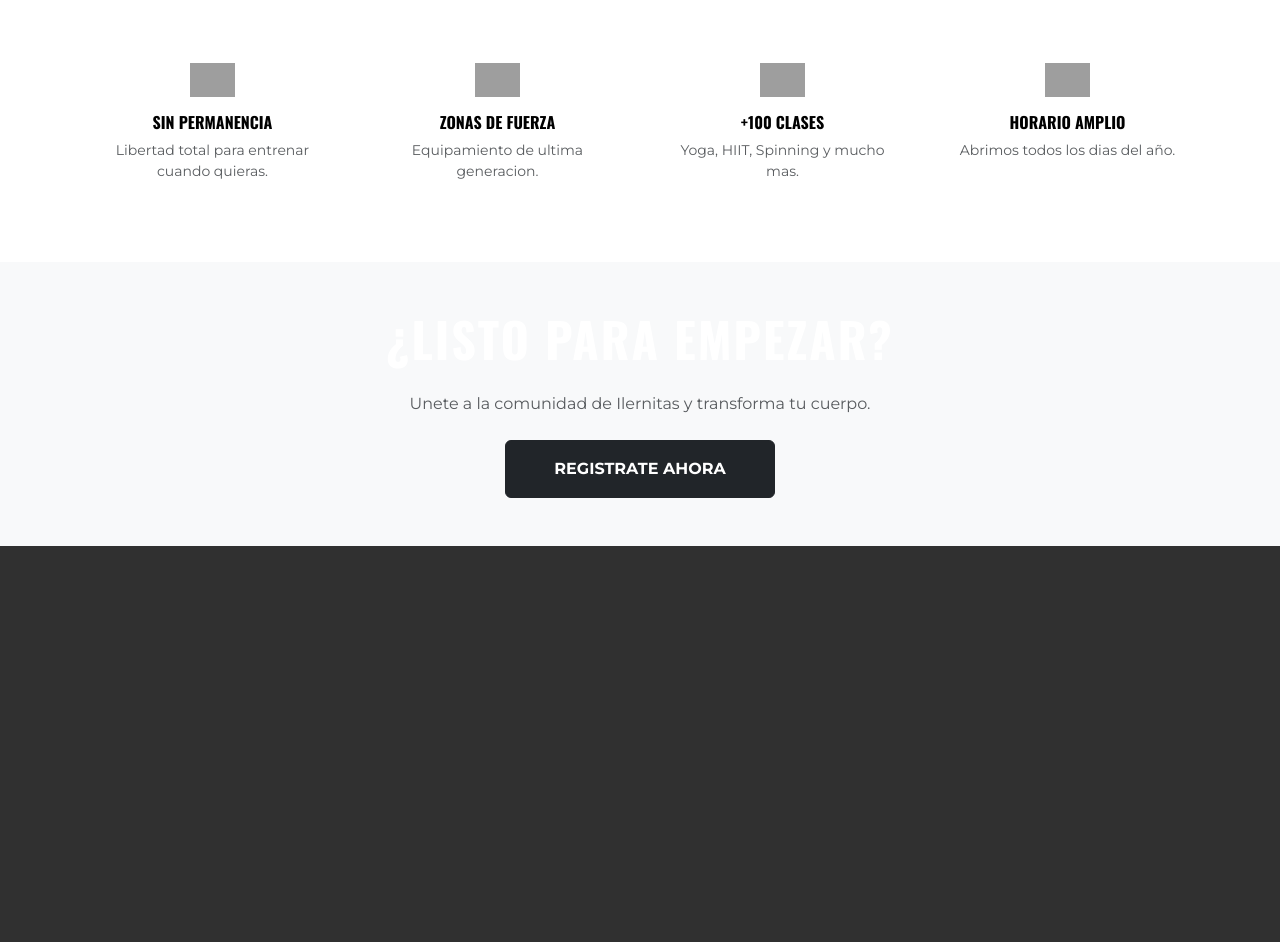
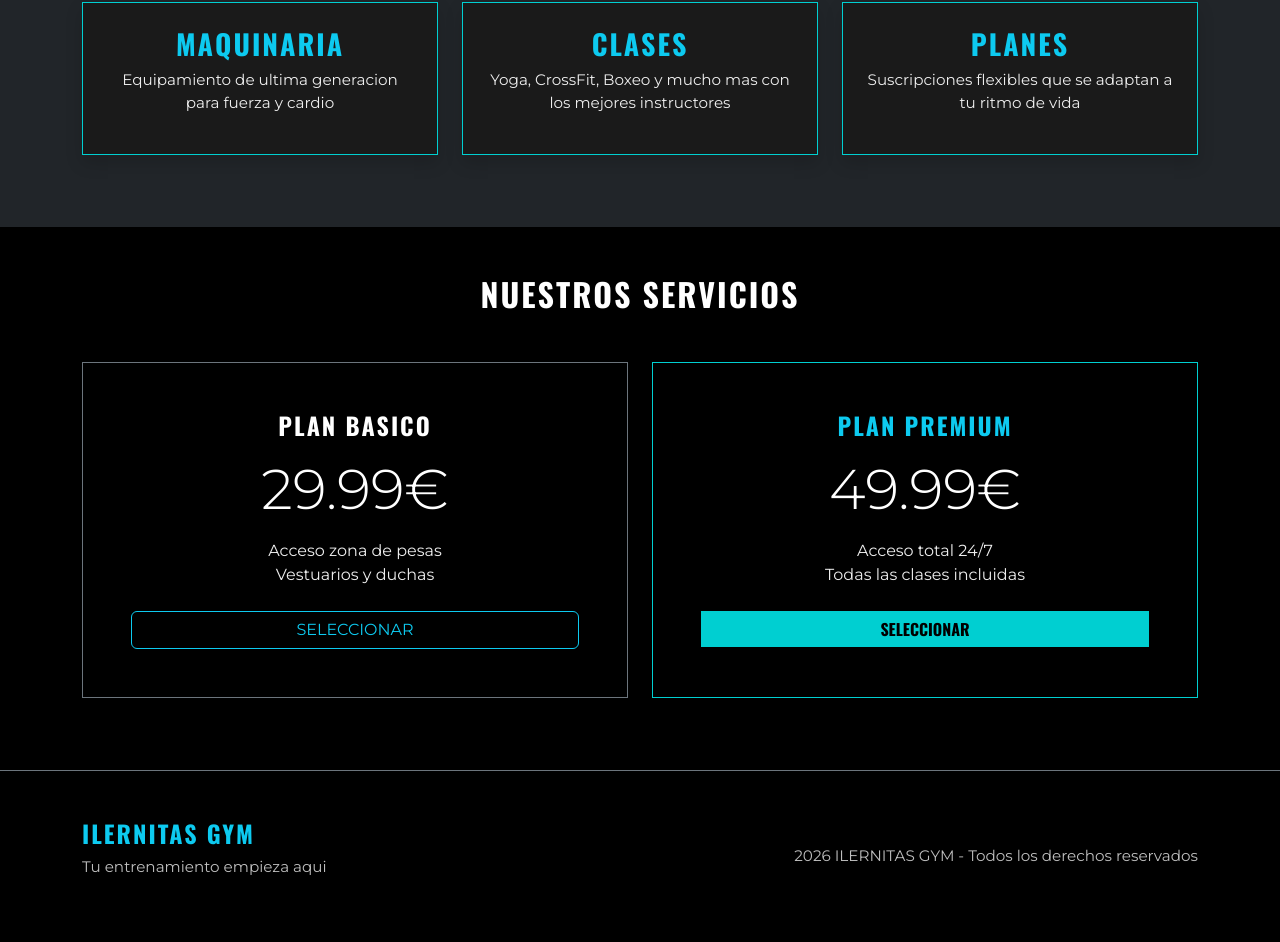
Before and after one commit to AaronEvangelista/2526-daw2-bloc2-a20-AaronEvangelista-main, a PHP site: page / in a window 1280 px wide. Shown: the part 766-1708 px from the top of the page. Before the commit the page ends 1312 px from the top, so only its background shows below. Run offline with PHP 8.4, Linux system fonts and the light colour scheme; grey boxes are pictures that could not be loaded.

Commit message:
add modificacion del index

```diff
--- a/includes/footer.php
+++ b/includes/footer.php
@@ -0,0 +1,18 @@
+<footer class="bg-black text-white py-5 border-top border-secondary">
+    <div class="container">
+        <div class="row align-items-center">
+            <div class="col-md-6 text-center text-md-start">
+                <h4 class="text-info">ILERNITAS GYM</h4>
+                <p class="text-muted small">Tu entrenamiento empieza aqui</p>
+            </div>
+            <div class="col-md-6 text-center text-md-end">
+                <p class="text-muted mb-0"> 2026 ILERNITAS GYM - Todos los derechos reservados</p>
+            </div>
+        </div>
+    </div>
+</footer>
+
+<script src="https://cdn.jsdelivr.net/npm/bootstrap@5.3.0/dist/js/bootstrap.bundle.min.js"></script>
+</body>
+
+</html>
--- a/includes/header.php
+++ b/includes/header.php
@@ -1,7 +1,9 @@
 <?php
-if (session_status() === PHP_SESSION_NONE) session_start();
+if (session_status() === PHP_SESSION_NONE) {
+    session_start();
+}
 
-$url_base = (basename($_SERVER['PHP_SELF']) == 'index.php' && !strpos($_SERVER['PHP_SELF'], 'pages')) ? '' : '../';
+$ruta_base = file_exists('styles/style.css') ? "" : "../";
 ?>
 <!DOCTYPE html>
 <html lang="es">
@@ -9,41 +11,45 @@ $url_base = (basename($_SERVER['PHP_SELF']) == 'index.php' && !strpos($_SERVER['
 <head>
     <meta charset="UTF-8">
     <meta name="viewport" content="width=device-width, initial-scale=1.0">
-    <title>GYM Ilernitas</title>
+    <link href="https://fonts.googleapis.com/css2?family=Montserrat:wght@300;400;700&family=Oswald:wght@500;700&display=swap" rel="stylesheet">
     <link href="https://cdn.jsdelivr.net/npm/bootstrap@5.3.0/dist/css/bootstrap.min.css" rel="stylesheet">
-    <link href="https://fonts.googleapis.com/css2?family=Montserrat:wght@300;400;700&family=Oswald:wght@500;700&display=swap" rel="stylesheet">
 
-    <link rel="stylesheet" href="<?php echo $url_base; ?>styles/style.css">
+    <link rel="stylesheet" href="<?php echo $ruta_base; ?>styles/style.css">
+
+    <title>ILERNITAS GYM</title>
 </head>
 
 <body>
-    <nav class="navbar navbar-expand-lg navbar-dark sticky-top">
+
+    <nav class="navbar navbar-expand-lg navbar-dark shadow">
         <div class="container">
-            <a class="navbar-brand" href="<?php echo $url_base; ?>index.php">ILERNITAS <span>GYM</span></a>
+            <a class="navbar-brand" href="<?php echo $ruta_base; ?>index.php">
+                ILERNITAS <span>GYM</span>
+            </a>
+
+            <button class="navbar-toggler" type="button" data-bs-toggle="collapse" data-bs-target="#navbarNav">
+                <span class="navbar-toggler-icon"></span>
+            </button>
 
             <div class="collapse navbar-collapse" id="navbarNav">
-                <ul class="navbar-nav ms-auto align-items-center">
+                <ul class="navbar-nav ms-auto">
                     <li class="nav-item">
-                        <a class="nav-link" href="<?php echo $url_base; ?>index.php">Inicio</a>
+                        <a class="nav-link" href="<?php echo $ruta_base; ?>index.php">Inicio</a>
                     </li>
 
                     <?php if (isset($_SESSION['rol'])): ?>
                         <li class="nav-item">
-                            <a class="nav-link" href="<?php echo $url_base; ?>pages/verClases.php">Horarios</a>
+                            <a class="nav-link" href="<?php echo $ruta_base; ?>pages/perfil.php">Mi Perfil</a>
                         </li>
-
-                        <li class="nav-item ms-lg-3">
-                            <a class="nav-link fw-bold text-info" href="<?php echo $url_base; ?>pages/perfil.php">
-                                Hola, <?php echo htmlspecialchars($_SESSION['nombre']); ?>
-                            </a>
-                        </li>
-
                         <li class="nav-item">
-                            <a class="nav-link btn btn-sm btn-outline-danger ms-lg-2" href="<?php echo $url_base; ?>sessions/logout.php">Salir</a>
+                            <a class="nav-link text-info" href="<?php echo $ruta_base; ?>sessions/logout.php">Cerrar Sesion</a>
                         </li>
                     <?php else: ?>
                         <li class="nav-item">
-                            <a class="nav-link" href="<?php echo $url_base; ?>sessions/login.php">Login</a>
+                            <a class="nav-link" href="<?php echo $ruta_base; ?>sessions/login.php">Login</a>
+                        </li>
+                        <li class="nav-item">
+                            <a class="nav-link" href="<?php echo $ruta_base; ?>sessions/registro.php">Registro</a>
                         </li>
                     <?php endif; ?>
                 </ul>
--- a/index.php
+++ b/index.php
@@ -3,86 +3,108 @@ session_start();
 include 'includes/header.php';
 ?>
 
-<div class="hero-section text-white d-flex align-items-center" style="position: relative; min-height: 85vh; background-image: url('https://images.unsplash.com/photo-1534438327276-14e5300c3a48?q=80&w=2070&auto=format&fit=crop'); background-size: cover; background-position: center; background-attachment: fixed;">
+<section class="hero-section text-center text-white d-flex align-items-center" style="min-height: 80vh; background: linear-gradient(rgba(0,0,0,0.6), rgba(0,0,0,0.6)), url('img/fondo.jpg'); background-size: cover; background-position: center;">
+    <div class="container">
+        <h1 class="display-2 fw-bold" style="font-family: 'Oswald', sans-serif;">ENTRENA SIN LIMITES</h1>
+        <p class="lead mb-4" style="font-family: 'Montserrat', sans-serif;">El gimnasio mas completo para alcanzar tus objetivos fitness</p>
 
-    <div class="overlay" style="position: absolute; top: 0; left: 0; width: 100%; height: 100%; background: rgba(0, 0, 0, 0.65);"></div>
+        <?php if (!isset($_SESSION['rol'])): ?>
+            <div class="d-grid gap-3 d-sm-flex justify-content-sm-center">
+                <a href="sessions/registro.php" class="btn btn-info btn-lg px-5 py-3 shadow">UNIRSE AHORA</a>
+                <a href="sessions/login.php" class="btn btn-outline-light btn-lg px-5 py-3">INICIAR SESION</a>
+            </div>
+        <?php else: ?>
+            <a href="sessions/perfil.php" class="btn btn-info btn-lg px-5 py-3 shadow">IR A MI PANEL</a>
+        <?php endif; ?>
+    </div>
+</section>
 
-    <div class="container position-relative" style="z-index: 2;">
-        <div class="row">
-            <div class="col-lg-8">
-                <h1 class="display-1 fw-bold mb-3" style="font-family: 'Oswald', sans-serif; letter-spacing: 2px;">
-                    ENTRENA SIN <span class="text-info" style="color: #00cfd1 !important;">LIMITES</span>
-                </h1>
-                <p class="lead fs-3 mb-5" style="font-family: 'Montserrat', sans-serif; font-weight: 300;">
-                    Bienvenido a GYM Ilernitas. Gestiona tus clases dirigidas y alcanza tus objetivos con los mejores profesionales.
-                </p>
-
-                <div class="card bg-dark bg-opacity-75 border-info p-4 d-inline-block shadow-lg">
-                    <h2 class="h4 text-white" style="font-family: 'Oswald', sans-serif;">Hola, <?php echo isset($_SESSION['nombre']) ? htmlspecialchars($_SESSION['nombre']) : 'Atleta'; ?>!</h2>
-                    <p class="text-light" style="font-family: 'Montserrat', sans-serif;">
-                        Estado: <span class="badge bg-info text-dark"><?php echo isset($_SESSION['rol']) ? strtoupper($_SESSION['rol']) : 'Invitado'; ?></span>
-                    </p>
-
-                    <div class="d-flex gap-3 mt-3">
-                        <a href="pages/verClases.php" class="btn btn-info btn-lg fw-bold px-4">Ver Horarios</a>
-
-                        <?php if (isset($_SESSION['rol']) && $_SESSION['rol'] == 'admin'): ?>
-                            <a href="pages/perfil.php" class="btn btn-outline-warning btn-lg px-4">Panel Control</a>
-                        <?php elseif (!isset($_SESSION['rol'])): ?>
-                            <a href="sessions/login.php" class="btn btn-outline-light btn-lg px-4">Iniciar Sesion</a>
-                        <?php endif; ?>
-                    </div>
+<section class="py-5 bg-dark">
+    <div class="container">
+        <div class="row text-center">
+            <div class="col-md-4 mb-4">
+                <div class="card p-4 h-100 shadow border-info">
+                    <h3 class="text-info">MAQUINARIA</h3>
+                    <p class="text-muted">Equipamiento de ultima generacion para fuerza y cardio</p>
                 </div>
             </div>
-        </div>
-    </div>
-</div>
-
-<section class="py-5 bg-white text-dark shadow-sm">
-    <div class="container">
-        <div class="row text-center g-4">
-            <div class="col-6 col-md-3">
-                <div class="p-3">
-                    <img src="https://cdn-icons-png.flaticon.com/512/69/69840.png" alt="Icono" width="45" class="mb-3">
-                    <h6 class="fw-bold uppercase" style="font-family: 'Oswald', sans-serif;">Sin Permanencia</h6>
-                    <p class="small text-muted" style="font-family: 'Montserrat', sans-serif;">Libertad total para entrenar cuando quieras.</p>
+            <div class="col-md-4 mb-4">
+                <div class="card p-4 h-100 shadow border-info">
+                    <h3 class="text-info">CLASES</h3>
+                    <p class="text-muted">Yoga, CrossFit, Boxeo y mucho mas con los mejores instructores</p>
                 </div>
             </div>
-            <div class="col-6 col-md-3">
-                <div class="p-3">
-                    <img src="https://cdn-icons-png.flaticon.com/512/2964/2964514.png" alt="Icono" width="45" class="mb-3">
-                    <h6 class="fw-bold uppercase" style="font-family: 'Oswald', sans-serif;">Zonas de Fuerza</h6>
-                    <p class="small text-muted" style="font-family: 'Montserrat', sans-serif;">Equipamiento de ultima generacion.</p>
-                </div>
-            </div>
-            <div class="col-6 col-md-3">
-                <div class="p-3">
-                    <img src="https://cdn-icons-png.flaticon.com/512/84/84145.png" alt="Icono" width="45" class="mb-3">
-                    <h6 class="fw-bold uppercase" style="font-family: 'Oswald', sans-serif;">+100 Clases</h6>
-                    <p class="small text-muted" style="font-family: 'Montserrat', sans-serif;">Yoga, HIIT, Spinning y mucho mas.</p>
-                </div>
-            </div>
-            <div class="col-6 col-md-3">
-                <div class="p-3">
-                    <img src="https://cdn-icons-png.flaticon.com/512/2784/2784459.png" alt="Icono" width="45" class="mb-3">
-                    <h6 class="fw-bold uppercase" style="font-family: 'Oswald', sans-serif;">Horario Amplio</h6>
-                    <p class="small text-muted" style="font-family: 'Montserrat', sans-serif;">Abrimos todos los dias del año.</p>
+            <div class="col-md-4 mb-4">
+                <div class="card p-4 h-100 shadow border-info">
+                    <h3 class="text-info">PLANES</h3>
+                    <p class="text-muted">Suscripciones flexibles que se adaptan a tu ritmo de vida</p>
                 </div>
             </div>
         </div>
     </div>
 </section>
 
-<section class="py-5 bg-light">
+<section class="py-5 bg-black">
     <div class="container text-center">
-        <h2 class="display-5 fw-bold mb-4" style="font-family: 'Oswald', sans-serif;">¿LISTO PARA EMPEZAR?</h2>
-        <p class="text-muted mb-4" style="font-family: 'Montserrat', sans-serif;">Unete a la comunidad de Ilernitas y transforma tu cuerpo.</p>
-        <?php if (!isset($_SESSION['rol'])): ?>
-            <a href="sessions/registro.php" class="btn btn-dark btn-xl px-5 py-3 fw-bold">REGISTRATE AHORA</a>
-        <?php endif; ?>
+        <h2 class="mb-5" style="color: #fff;">NUESTROS SERVICIOS</h2>
+        <div class="row justify-content-center">
+
+            <?php if (!isset($_SESSION['rol'])): ?>
+                <div class="col-lg-6 mb-4">
+                    <div class="p-5 border border-secondary h-100">
+                        <h4 style="color: #fff;">PLAN BASICO</h4>
+                        <p class="display-4 my-3" style="color: #fff;">29.99€</p>
+                        <ul class="list-unstyled mb-4" style="color: #eee;">
+                            <li>Acceso zona de pesas</li>
+                            <li>Vestuarios y duchas</li>
+                        </ul>
+                        <a href="sessions/registro.php" class="btn btn-outline-info w-100">SELECCIONAR</a>
+                    </div>
+                </div>
+                <div class="col-lg-6 mb-4">
+                    <div class="p-5 border border-info h-100">
+                        <h4 class="text-info">PLAN PREMIUM</h4>
+                        <p class="display-4 my-3" style="color: #fff;">49.99€</p>
+                        <ul class="list-unstyled mb-4" style="color: #eee;">
+                            <li>Acceso total 24/7</li>
+                            <li>Todas las clases incluidas</li>
+                        </ul>
+                        <a href="sessions/registro.php" class="btn btn-info w-100">SELECCIONAR</a>
+                    </div>
+                </div>
+
+            <?php elseif ($_SESSION['rol'] === 'user'): ?>
+                <div class="col-lg-10">
+                    <div class="row g-4">
+                        <div class="col-md-6">
+                            <div class="p-5 border border-secondary h-100">
+                                <h3 style="color: #fff;">TUS CLASES BASICAS</h3>
+                                <p style="color: #bbb;">Consulta los horarios de Yoga y Cardio disponibles para tu plan.</p>
+                                <a href="pages/verClases.php" class="btn btn-outline-light w-100">VER HORARIOS</a>
+                            </div>
+                        </div>
+                        <div class="col-md-6">
+                            <div class="p-5 border border-info h-100" style="background: rgba(0, 207, 209, 0.1);">
+                                <h3 class="text-info">PASA AL SIGUIENTE NIVEL</h3>
+                                <p style="color: #fff;">Desbloquea nuevas clases y mas.</p>
+                                <a href="#" class="btn btn-info w-100">Mejora  a Premiun</a>
+                            </div>
+                        </div>
+                    </div>
+                </div>
+
+            <?php else: ?>
+                <div class="col-lg-8">
+                    <div class="p-5 border border-info">
+                        <h3 class="text-info">ERES MIEMBRO PREMIUM</h3>
+                        <p style="color: #eee;">Tienes acceso total a todas nuestras instalaciones y clases dirigidas.</p>
+                        <a href="pages/verClases.php" class="btn btn-outline-info">CONSULTAR MIS CLASES</a>
+                    </div>
+                </div>
+            <?php endif; ?>
+
+        </div>
     </div>
 </section>
 
-<?php
-include 'includes/footer.php';
-?>
+<?php include 'includes/footer.php'; ?>
--- a/pages/perfil.php
+++ b/pages/perfil.php
@@ -14,11 +14,11 @@ if (!isset($_SESSION['rol'])) {
                 <h3 style="font-family: 'Oswald', sans-serif;">MI PERFIL</h3>
                 <hr class="border-info">
 
-                <!-- para poder tener un avatar una img de perfil -->
                 <div class="mb-4">
-                    <img src="https://ui-avatars.com/api/?name=<?php echo urlencode($_SESSION['nombre']); ?>&background=00cfd1&color=000&size=150&bold=true"
+                    <img src="../img/fotoPerfil.png"
                         class="rounded-circle border border-info shadow"
-                        alt="Avatar">
+                        alt="Avatar"
+                        style="width: 150px; height: 150px; object-fit: cover;">
                 </div>
 
                 <p style="font-family: 'Montserrat', sans-serif;">
--- a/styles/style.css
+++ b/styles/style.css
@@ -6,12 +6,10 @@ body {
     color: #ffffff;
     margin: 0;
     padding: 0;
+    overflow-x: hidden;
 }
 
-h1,
-h2,
-h3,
-.navbar-brand {
+h1, h2, h3, h4, .navbar-brand {
     font-family: "Oswald", sans-serif;
     text-transform: uppercase;
     font-weight: 700;
@@ -19,14 +17,13 @@ h3,
 }
 
 .navbar {
-  background: rgba(0, 0, 0, 0.9) !important;
-  backdrop-filter: blur(10px);
+    background: #000000 !important;
     border-bottom: 3px solid #00cfd1;
     padding: 12px 0;
 }
 
 .navbar-brand {
-  font-size: 2rem;
+    font-size: 1.8rem;
     color: #ffffff !important;
 }
 
@@ -34,54 +31,19 @@ h3,
     color: #00cfd1;
 }
 
-.navbar-dark .navbar-nav .nav-link {
+.nav-link {
     color: #ffffff !important;
     font-family: "Oswald", sans-serif;
-  font-size: 1.1rem;
-  letter-spacing: 1.5px;
-  margin-left: 20px;
-  transition: all 0.3s ease;
+    font-size: 1rem;
+    text-transform: uppercase;
+    letter-spacing: 1px;
+    margin-left: 15px;
+    transition: 0.3s ease;
 }
 
-.navbar-dark .navbar-nav .nav-link:hover {
+.nav-link:hover {
     color: #00cfd1 !important;
-  transform: scale(1.1);
-}
-
-.hero-section {
-  position: relative;
-  overflow: hidden;
-  display: flex;
-  align-items: center;
-}
-
-.overlay {
-  background: linear-gradient(to right, rgba(0, 0, 0, 0.8), rgba(0, 0, 0, 0.4));
-  z-index: 1;
-}
-
-.btn-info {
-  background-color: #00cfd1;
-  border: none;
-  color: #000;
-  font-family: "Oswald", sans-serif;
-  font-weight: 700;
-  padding: 12px 30px;
-  border-radius: 0;
-  transition: all 0.4s ease;
-}
-
-.btn-info:hover {
-  background-color: #ffffff;
-  color: #000;
-  box-shadow: 0 0 20px #00cfd1;
-}
-
-.btn-outline-warning {
-  border: 2px solid #ffc107;
-  color: #ffc107;
-  border-radius: 0;
-  font-family: "Oswald", sans-serif;
+    transform: translateY(-2px);
 }
 
 .card {
@@ -94,24 +56,163 @@ h3,
 
 .card:hover {
     border-color: #00cfd1;
-  transform: translateY(-10px);
+    box-shadow: 0 0 20px rgba(0, 207, 209, 0.2);
 }
 
-section.bg-white {
-  background-color: #ffffff !important;
-  color: #000 !important;
+.card p, .text-muted {
+    color: #eeeeee !important;
+    font-size: 0.95rem;
 }
 
-.uppercase {
+.border-info {
+    border-color: #00cfd1 !important;
+}
+
+.btn-info {
+    background-color: #00cfd1;
+    border: none;
+    color: #000;
+    font-family: "Oswald", sans-serif;
+    font-weight: 700;
+    border-radius: 0;
+    transition: 0.3s;
+}
+
+.btn-info:hover {
+    background-color: #fff;
+    box-shadow: 0 0 15px rgba(0, 207, 209, 0.5);
+}
+
+footer {
+    background-color: #000000 !important;
+    border-top: 1px solid #333 !important;
+    color: #ffffff !important;
+}
+
+footer h4 {
+    color: #00cfd1 !important;
+}
+
+footer p, footer span {
+    color: #ffffff !important;
+    opacity: 0.8;
+}
+
+.auth-wrapper {
+    min-height: 100vh;
+    display: flex;
+    align-items: center;
+    justify-content: center;
+    background: linear-gradient(rgba(0,0,0,0.75), rgba(0,0,0,0.75)),
+                url('../img/logins.jpg');
+    background-size: cover;
+    background-position: center;
+}
+
+.login-card {
+    background: rgba(15, 15, 15, 0.95);
+    border: 1px solid #00cfd1;
+    padding: 40px;
+    width: 100%;
+    max-width: 420px;
+    border-radius: 0;
+    box-shadow: 0 0 30px rgba(0, 0, 0, 0.5);
+}
+
+.form-group label {
+    display: block;
+    color: #00cfd1;
+    font-size: 0.75rem;
+    font-weight: bold;
+    margin-bottom: 8px;
+    font-family: "Oswald", sans-serif;
+    letter-spacing: 1px;
+}
+
+.custom-input {
+    width: 100%;
+    background: #222 !important;
+    border: 1px solid #444;
+    padding: 14px;
+    color: #fff !important;
+    margin-bottom: 20px;
+    font-family: "Montserrat", sans-serif;
+    border-radius: 0;
+}
+
+.custom-input:focus {
+    border-color: #00cfd1;
+    outline: none;
+    background: #2a2a2a !important;
+    box-shadow: 0 0 8px rgba(0, 207, 209, 0.3);
+}
+
+.btn-gym-main {
+    width: 100%;
+    padding: 15px;
+    background: #00cfd1;
+    color: #000;
+    border: none;
+    font-family: "Oswald", sans-serif;
+    font-weight: bold;
     text-transform: uppercase;
+    letter-spacing: 1px;
+    cursor: pointer;
+    transition: 0.3s;
+}
+
+.btn-gym-main:hover {
+    background: #fff;
+    transform: scale(1.02);
+}
+
+.alert-error {
+    background: rgba(255, 0, 0, 0.15);
+    color: #ff4d4d;
+    padding: 12px;
+    border-left: 4px solid #ff4d4d;
+    margin-bottom: 20px;
+    font-size: 0.85rem;
+    text-align: center;
+}
+
+.auth-footer {
+    text-align: center;
+    margin-top: 25px;
+}
+
+.auth-footer p, .auth-footer a {
+    color: #ffffff !important;
+    font-size: 0.9rem;
+    text-decoration: none;
+}
+
+.auth-footer a:hover {
+    color: #00cfd1 !important;
+}
+
+.back-link {
+    display: block;
+    margin-top: 15px;
+    font-size: 0.8rem !important;
+    opacity: 0.7;
+    color: #ffffff !important;
+}
+
+.rounded-circle {
+    border-width: 4px !important;
+    border-color: #00cfd1 !important;
 }
 
 @media (max-width: 768px) {
-  h1 {
-    font-size: 3rem !important;
+    .login-card {
+        margin: 20px;
+        padding: 25px;
     }
+
     .navbar-nav {
         background: #000;
-    padding: 15px;
+        padding: 20px;
+        border-bottom: 2px solid #00cfd1;
     }
 }
```
Also changed, not shown: pages/verClases.php (+25 -23 lines), sessions/login.php (+33 -17 lines), sessions/registro.php (+52 -20 lines), base_de_datos/gym_db.db, img/fondo.jpg (added), 1 other file. Lines whose indentation alone changed are shown as unchanged.
